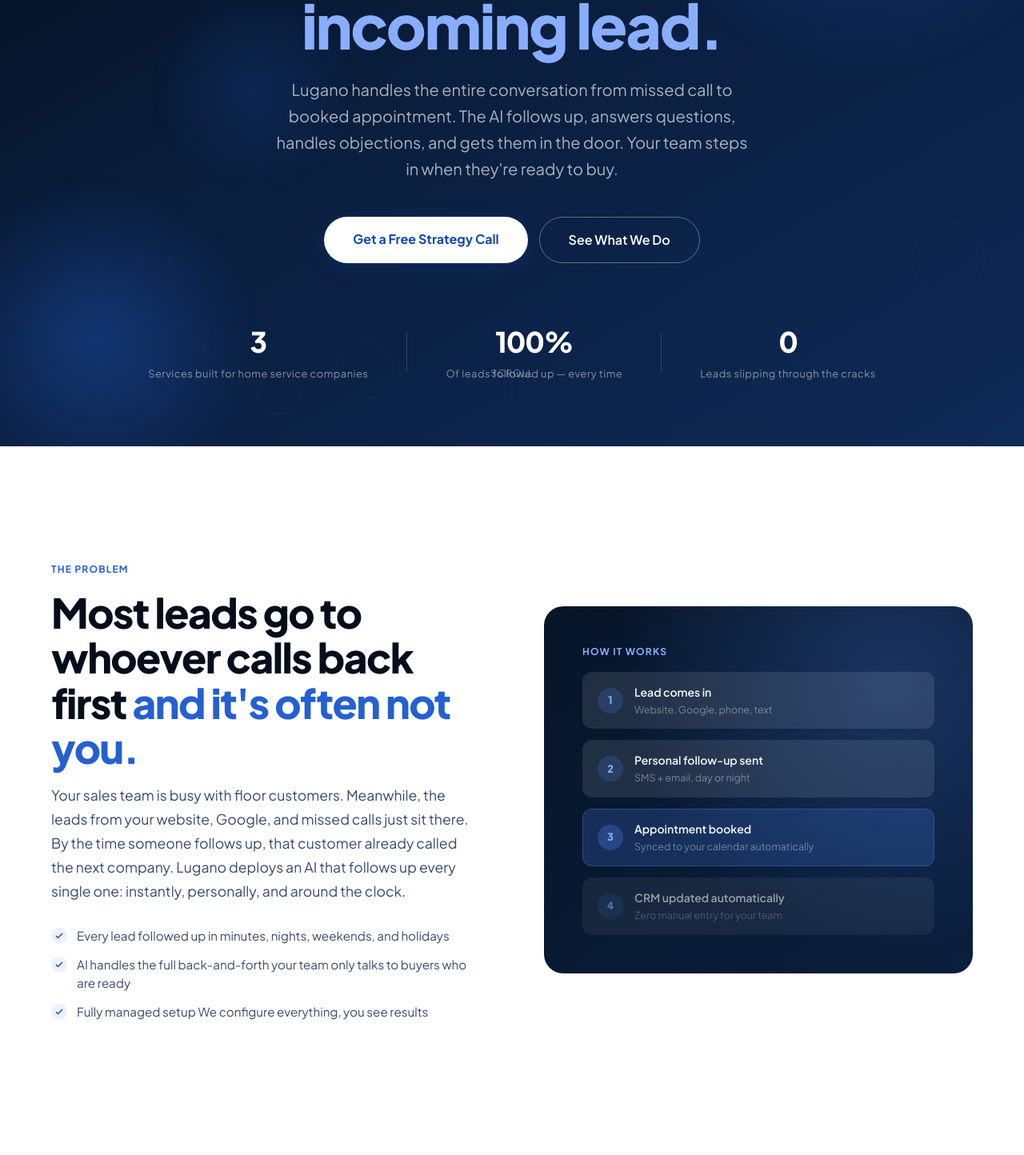
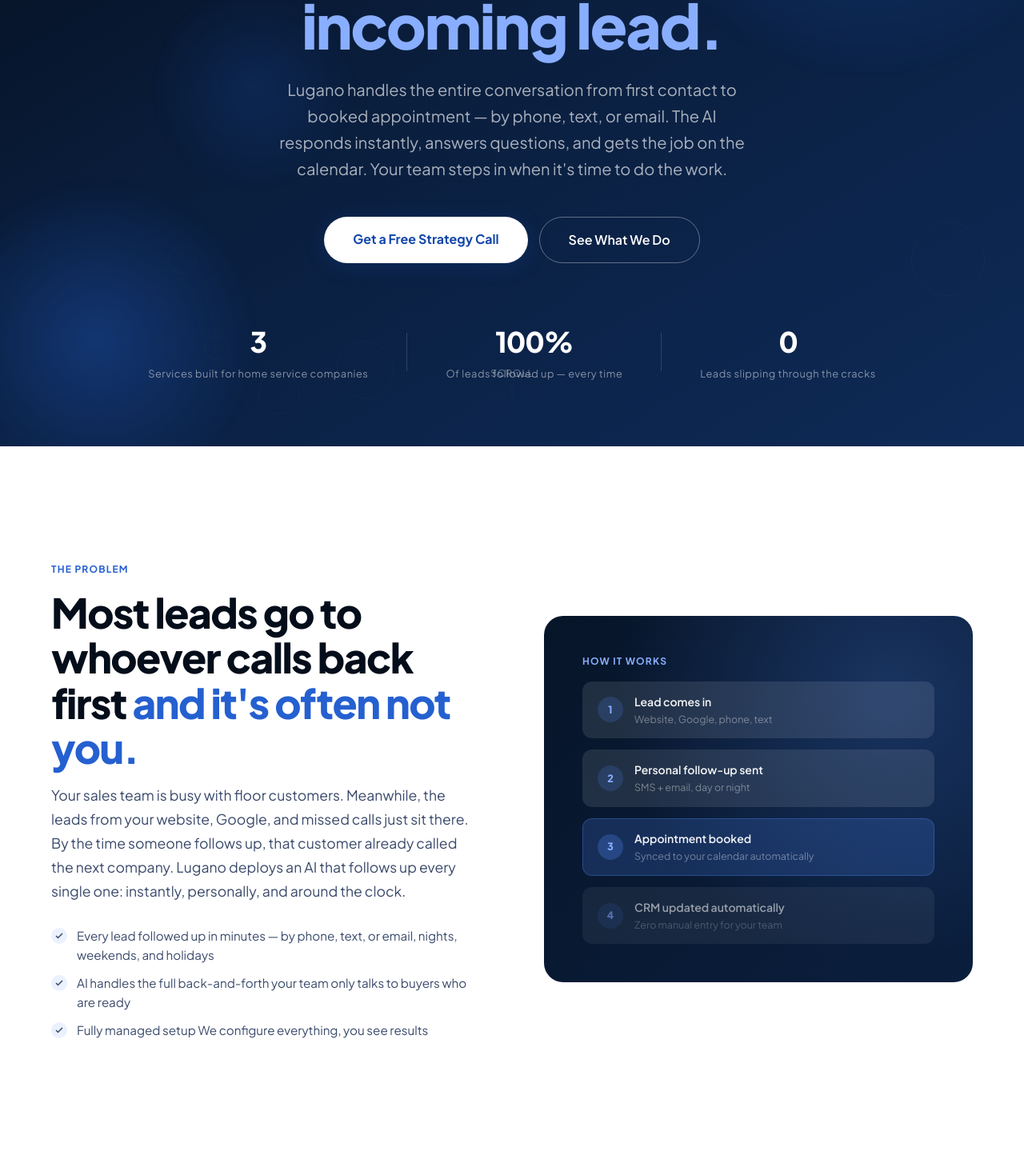
Before and after one commit to SolariAutomation/lugano-landing, a Next.js app: page / in a window 1280 px wide. Shown: the part 346-1790 px from the top of the page at 80% size. Built offline with nearby package versions, Linux system fonts and the light colour scheme.

Commit message:
Add voice AI: hero, service card, footer, pricing /month

```diff
--- a/app/page.tsx
+++ b/app/page.tsx
@@ -163,7 +163,7 @@
         </h1>
 
         <p style={{fontSize:"clamp(1rem,2vw,1.25rem)",lineHeight:1.65,color:"rgba(255,255,255,0.65)",maxWidth:600,margin:"24px auto 0",opacity:0,animation:"fadeUp .9s .6s ease forwards"}}>
-          Lugano handles the entire conversation from missed call to booked appointment. The AI follows up, answers questions, handles objections, and gets them in the door. Your team steps in when they&apos;re ready to buy.
+          Lugano handles the entire conversation from first contact to booked appointment — by phone, text, or email. The AI responds instantly, answers questions, and gets the job on the calendar. Your team steps in when it&apos;s time to do the work.
         </p>
 
         <div style={{display:"flex",gap:14,marginTop:44,flexWrap:"wrap",justifyContent:"center",opacity:0,animation:"fadeUp .9s .8s ease forwards"}}>
@@ -203,7 +203,7 @@
             <p className="section-sub reveal reveal-delay-2">Your sales team is busy with floor customers. Meanwhile, the leads from your website, Google, and missed calls just sit there. By the time someone follows up, that customer already called the next company. Lugano deploys an AI that follows up every single one: instantly, personally, and around the clock.</p>
             <ul style={{listStyle:"none",marginTop:28,display:"flex",flexDirection:"column",gap:12}}>
               {[
-                "Every lead followed up in minutes, nights, weekends, and holidays",
+                "Every lead followed up in minutes — by phone, text, or email, nights, weekends, and holidays",
                 "AI handles the full back-and-forth your team only talks to buyers who are ready",
                 "Fully managed setup We configure everything, you see results",
               ].map((text, i) => (
@@ -350,6 +350,7 @@
             <div style={{background:"var(--gray-50)",borderTop:"1px solid var(--gray-100)",padding:"12px 20px",fontSize:".78rem",color:"var(--text-muted)",textAlign:"center"}}>
               Fully automated. No dispatcher involved yet.
             </div>
+            {/* TODO: Add voice call demo transcript or audio example here when ready */}
           </div>
         </div>
       </section>
@@ -367,8 +368,8 @@
                 <path d="M21 15a2 2 0 0 1-2 2H7l-4 4V5a2 2 0 0 1 2-2h14a2 2 0 0 1 2 2z"/>
               </svg>
             </div>
-            <h3 style={{fontSize:"1.2rem",fontWeight:700,letterSpacing:"-.01em",marginBottom:10}}>Lead Follow-Up — SMS &amp; Email</h3>
-            <p style={{fontSize:".95rem",lineHeight:1.7,color:"var(--text-secondary)"}}>Every inbound lead gets a personal, conversational follow-up by text and email. Your buyers feel like they&apos;re talking to someone on your team — because they essentially are. We handle the entire back-and-forth until they&apos;re ready to come in.</p>
+            <h3 style={{fontSize:"1.2rem",fontWeight:700,letterSpacing:"-.01em",marginBottom:10}}>AI Voice &amp; Lead Follow-Up</h3>
+            <p style={{fontSize:".95rem",lineHeight:1.7,color:"var(--text-secondary)"}}>Every inbound call and lead gets an instant, natural conversation — by phone, text, or email. The AI answers questions, handles the back-and-forth, and books the appointment directly onto your schedule, so no lead goes unanswered no matter how it comes in.</p>
             <span className="service-tag">Core Service</span>
           </div>
           <div className="service-card reveal reveal-delay-2">
@@ -543,7 +544,7 @@
           <div>
             <h4 style={{fontSize:".8rem",fontWeight:700,letterSpacing:".08em",textTransform:"uppercase",color:"var(--white)",marginBottom:16}}>Services</h4>
             <ul style={{listStyle:"none",display:"flex",flexDirection:"column",gap:10}}>
-              {["Lead Follow-Up (SMS & Email)","Appointment Booking","CRM Automation"].map(l => <li key={l}><a href="#services" style={{color:"rgba(255,255,255,0.5)",textDecoration:"none",fontSize:".875rem"}}>{l}</a></li>)}
+              {["AI Voice & Lead Follow-Up","Appointment Booking","Records & Scheduling Automation"].map(l => <li key={l}><a href="#services" style={{color:"rgba(255,255,255,0.5)",textDecoration:"none",fontSize:".875rem"}}>{l}</a></li>)}
             </ul>
           </div>
           <div>
--- a/app/pricing/page.tsx
+++ b/app/pricing/page.tsx
@@ -68,9 +68,9 @@
           {/* Main card */}
           <div style={{ background: "var(--white)", border: "2px solid var(--blue)", borderRadius: 24, padding: "48px 40px", boxShadow: "0 20px 60px rgba(18,70,168,0.12)" }}>
             <div style={{ display: "inline-block", background: "var(--blue-50)", color: "var(--blue-400)", fontSize: ".75rem", fontWeight: 700, letterSpacing: ".08em", padding: "4px 12px", borderRadius: 100, marginBottom: 24 }}>STANDARD PACKAGE</div>
-            <h2 style={{ fontSize: "1.5rem", fontWeight: 800, color: "var(--text-primary)", marginBottom: 8 }}>Fully Managed AI Service Assistant</h2>
+            <h2 style={{ fontSize: "1.5rem", fontWeight: 800, color: "var(--text-primary)", marginBottom: 8 }}>Fully Managed AI Voice & Service Assistant</h2>
             <p style={{ color: "var(--text-secondary)", fontSize: ".95rem", lineHeight: 1.6, marginBottom: 32 }}>
-              We deploy, configure, and manage your AI follow-up system. Your team just does the work.
+              We deploy, configure, and manage your AI voice, text, and email follow-up system. Your team just does the work.
             </p>
 
             <div style={{ marginBottom: 32 }}>
```
